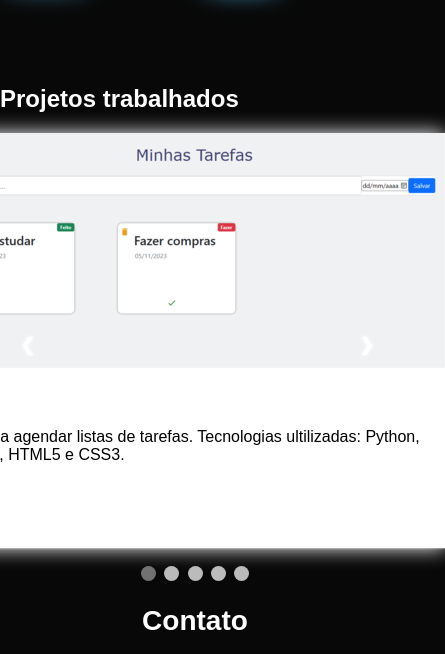
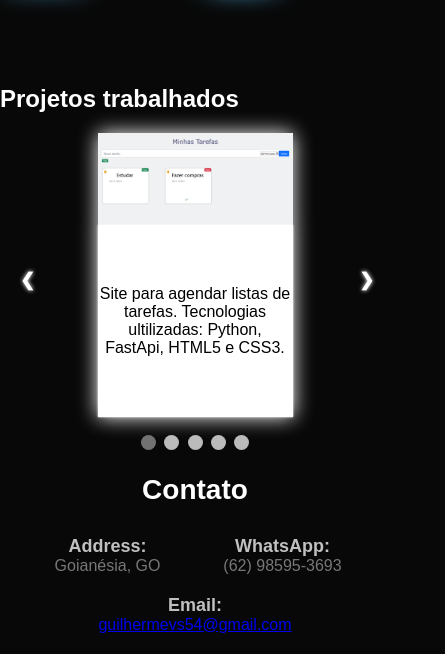
Before and after one commit to Guilherme549/Portifolio, a plain HTML site: page index.html in a window 390 px wide. Shown: the part 1460-2114 px from the top of the page, 445 px wide, since content can reach past the window. Drawn offline with nearby package versions, Linux system fonts and the light colour scheme.

Commit message:
Finalizado

```diff
--- a/styles/css/index.css
+++ b/styles/css/index.css
@@ -257,18 +257,20 @@ img {
 }
 
 .mySlides > img{
-    min-width: 35vw;
+    width: 50vw;
     max-height: 50vh;
 }
 
 .descricaoProjeto{
-    min-width: 35vw;
-    height: 60px;
-    padding: 20px 0px 20px 0px;
+    width: 50vw;
+    padding: 20px 0; /* Ajusta o espaçamento superior e inferior */
     background-color: white;
     color: black;
     filter: drop-shadow(0 0 1px white);
+    text-align: center; /* Centraliza o texto horizontalmente */
+    margin: 0 auto; /* Centraliza a descrição horizontalmente */
 }
+
 
 .contato {
     padding: 20px;
--- a/styles/css/media_queries.css
+++ b/styles/css/media_queries.css
@@ -47,7 +47,7 @@
     }
 
     .descricaoProjeto{
-        padding: 40px 0px 60px 0px;
+        padding: 60px 0px 70px 0px;
     }
 
     .social a{
@@ -69,13 +69,18 @@
     }
     .skillsList > li{
         width: auto;
-
     }
     .main{
         display: flex;
         justify-content: center;
         align-items: center;
     }
+
+    .descricaoProjeto{
+        text-align: center;
+    }
+
+
 }
 
 
```
